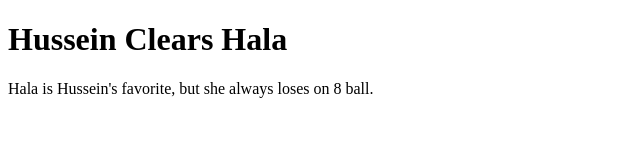
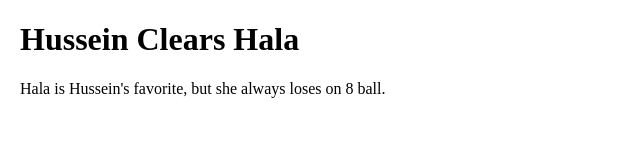
Before and after one commit to FEPSFY6845451/Hala, a plain HTML site: page index.html in a window 1280 px wide. Shown: the whole page, without its empty margins (0-640 px from the left). Drawn offline with Linux system fonts and the light colour scheme.

Commit message:
Update index.html

```diff
--- a/index.html
+++ b/index.html
@@ -4,6 +4,20 @@
     <meta charset="UTF-8">
     <meta name="viewport" content="width=device-width, initial-scale=1.0">
     <title>Hussein Clears Hala</title>
+    <style>
+        body {
+            margin: 0;
+            padding: 0;
+        }
+
+        header {
+            margin-left: 20px; /* Adjust the margin as needed */
+        }
+
+        section {
+            margin-left: 20px; /* Adjust the margin as needed */
+        }
+    </style>
 </head>
 <body>
 
@@ -14,5 +28,6 @@
     <section>
         <p>Hala is Hussein's favorite, but she always loses on 8 ball.</p>
     </section>
+
 </body>
 </html>
```
